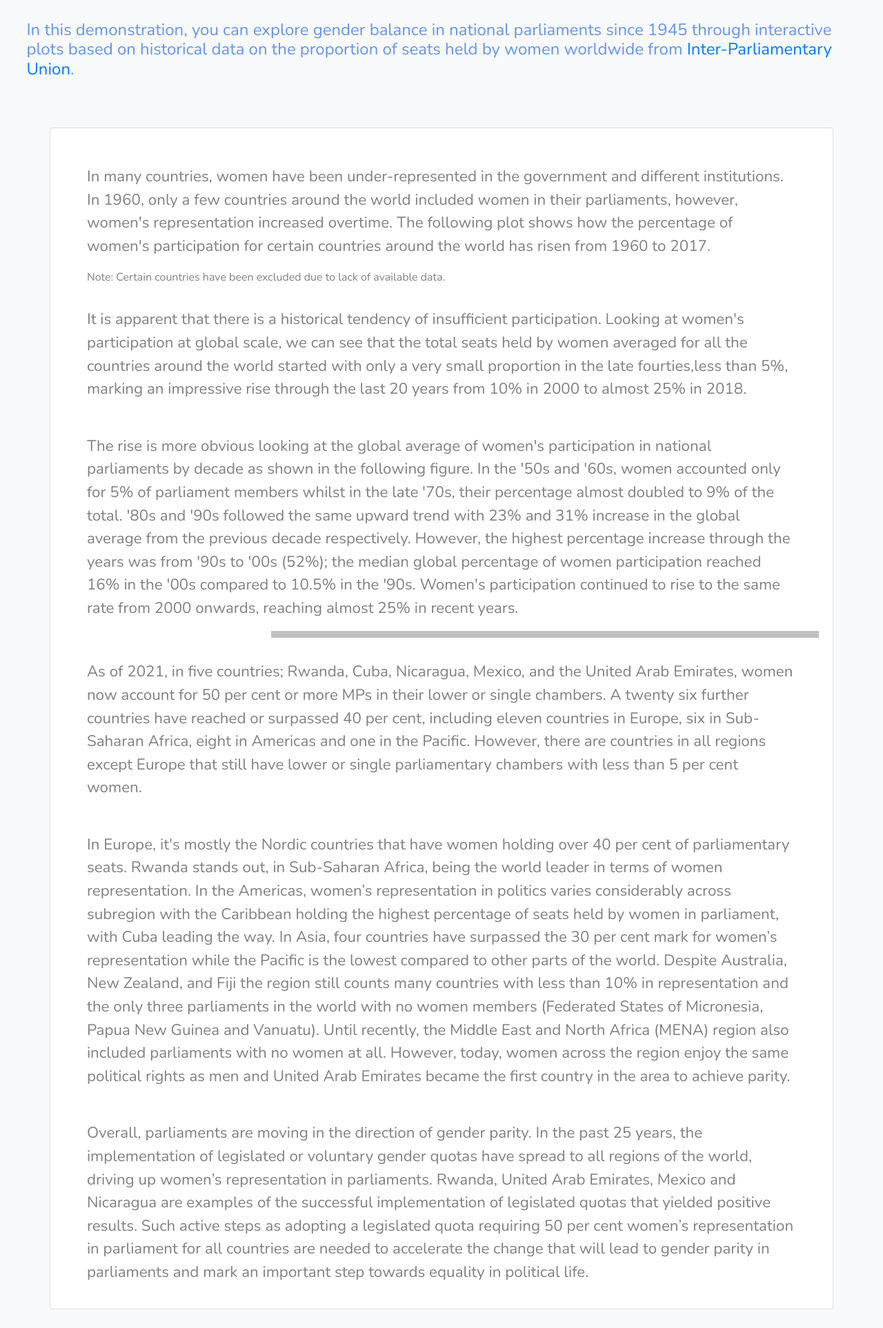
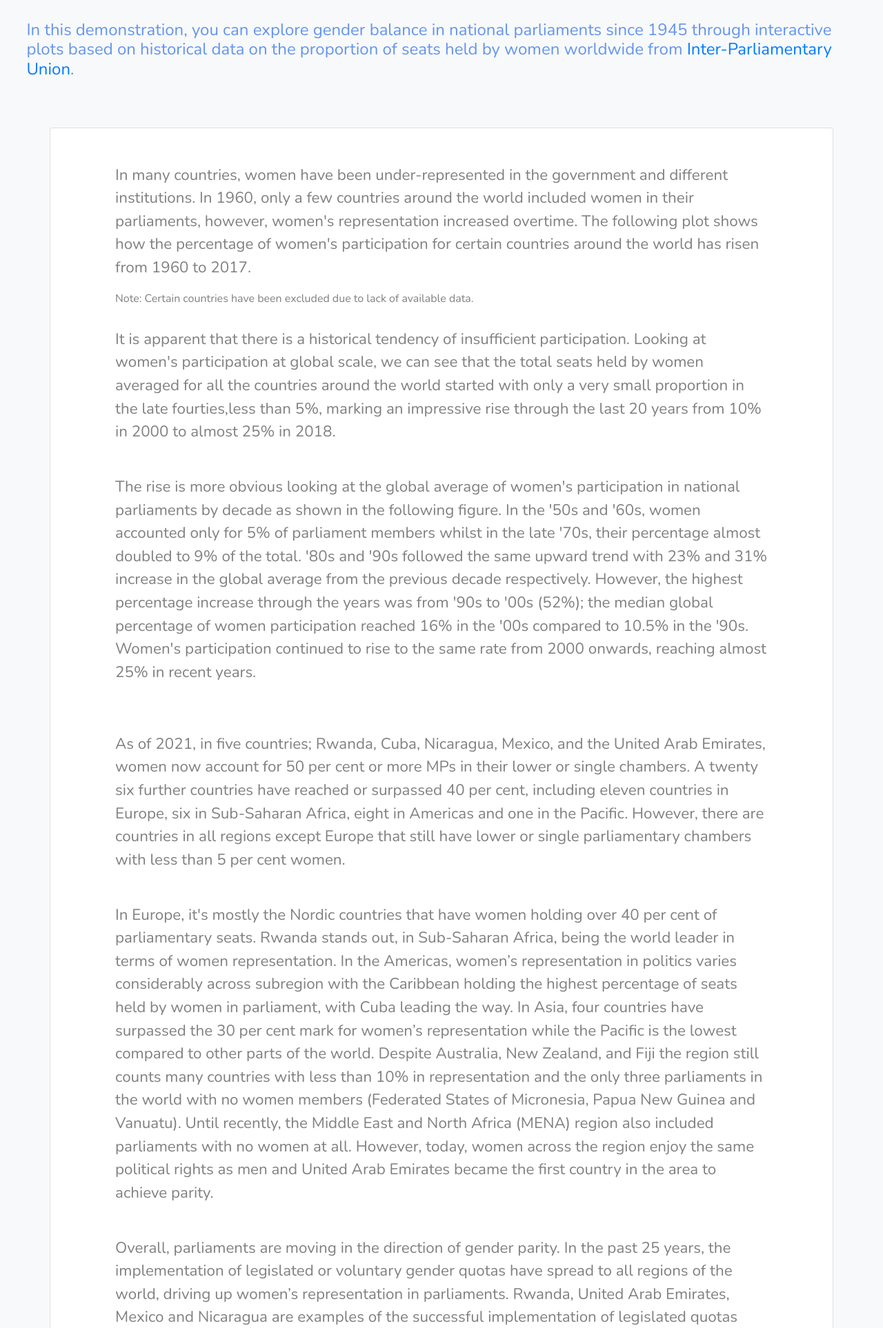
Before and after one commit to Mafaldim/women-in-parliament, a Flask app: page / in a window 1280 px wide. Shown: the part 567-2493 px from the top of the page at 69% size. Run offline with Flask 2, Linux system fonts and the light colour scheme; some libraries are stand-ins or nearby versions.

Commit message:
updated classed definition

```diff
--- a/flaskapp/application/templates/index.html
+++ b/flaskapp/application/templates/index.html
@@ -17,28 +17,32 @@
     <div class="card m-auto" style="width: 90%">
         <div class="card-body">
 
-            <div class="container1">
+            <div class="container_">
                 <p>In many countries, women have been under-represented in the government and different institutions.
                     In 1960, only a few countries around the world included
                     women in their parliaments, however, women's representation increased overtime. The following plot shows how the percentage of women's participation for certain
                 countries around the world has risen from 1960 to 2017.</p>
                 <p1>Note: Certain countries have been excluded due to lack of available data.</p1>
 
+            </div>
+
+            <div class="containerGraph">
                 <div id="chart6"></div>
             </div>
 
-            <div class="container2">
-                <p class="text2">
-                    It is apparent that there is a historical tendency of insufficient participation.
+            <div class="container_">
+                <p>It is apparent that there is a historical tendency of insufficient participation.
                     Looking at women's participation at global scale, we can see that the total seats held by women averaged for all the countries around the world
                     started with only a very small proportion in the late fourties,less than 5%, marking an impressive rise through the last 20 years from 10% in 2000
                     to almost 25% in 2018.</p>
-                <div id="chart1" style="width:60%" style="float:left">
             </div>
 
+            <div class="containerGraph">
+                <div id="chart1" ></div>
             </div>
-            <p>
-                The rise is more obvious looking at the global average of women's participation in national parliaments by
+
+            <div class="container_">
+                <p>The rise is more obvious looking at the global average of women's participation in national parliaments by
                 decade as shown in the following figure. In the '50s and '60s, women accounted only for 5% of
                 parliament members whilst in the late '70s, their percentage almost doubled to 9% of the total.
                 '80s and '90s followed the same upward trend with 23% and 31% increase in the global average from
@@ -46,21 +50,26 @@
                 from '90s to '00s (52%); the median global percentage of women participation reached 16%
                 in the '00s compared to 10.5% in the '90s. Women's participation continued to rise to the same
                 rate from 2000 onwards, reaching almost 25% in recent years. </p>
-        <div class="container3">
-            <div id="chart2" class="left"></div>
-            <div id="chart3" class="right"></div>
             </div>
 
+            <div class="container2Graphs">
+                <div id="chart2" style="display: inline-block" style="padding-left: 5%"></div>
+                <div id="chart3" style="display: inline-block" style="padding-left: 0%"></div>
+            </div>
+
+            <div class="container_">
                 <p>As of 2021, in five countries; Rwanda, Cuba, Nicaragua, Mexico, and the United Arab Emirates, women now account for 50 per cent or
                 more MPs in their lower or single chambers. A twenty six further  countries have reached or surpassed 40 per cent,
                 including eleven countries in Europe, six in Sub-Saharan Africa, eight in Americas and one in the Pacific.
                 However, there are countries in all regions except Europe that still have lower or single parliamentary
                 chambers with less than 5 per cent women. </p>
+            </div>
 
-        <div class="container4">
+            <div class="containerGraph">
                 <div id="chart5"></div>
             </div>
 
+            <div class="container_">
                 <p>In Europe, it's mostly the Nordic countries that have women holding over 40 per cent of parliamentary seats.
             Rwanda stands out, in Sub-Saharan Africa, being the world leader in terms of women representation.
             In the Americas, women’s representation in politics varies considerably across subregion with the
@@ -74,10 +83,13 @@
         the region enjoy the same political rights as men and United Arab Emirates became
         the first country in the area to achieve parity.
                 </p>
+            </div>
 
-        <div class="container4">
+        <div class="containerGraph">
             <div id="chart4"></div>
         </div>
+
+        <div class="container_">
             <p>Overall, parliaments are moving in the direction of gender parity. In the past 25 years,
            the implementation of legislated or voluntary gender quotas have spread to all regions of the world,
            driving up women’s representation in parliaments. Rwanda, United Arab Emirates, Mexico and
@@ -86,9 +98,13 @@
            for all countries are needed to accelerate the change that will lead to gender parity in parliaments
            and mark an important step towards equality in political life.
             </p>
+        </div>
+
 
     </div>
 </div>
+
+<!--  Footer  -->
 <div>
     <footer>
         <p>Data derived from <a href="https://data.ipu.org/historical-women">IPU Parline - Global data on national parliaments </a>.
```
Lines whose indentation alone changed are shown as unchanged.
